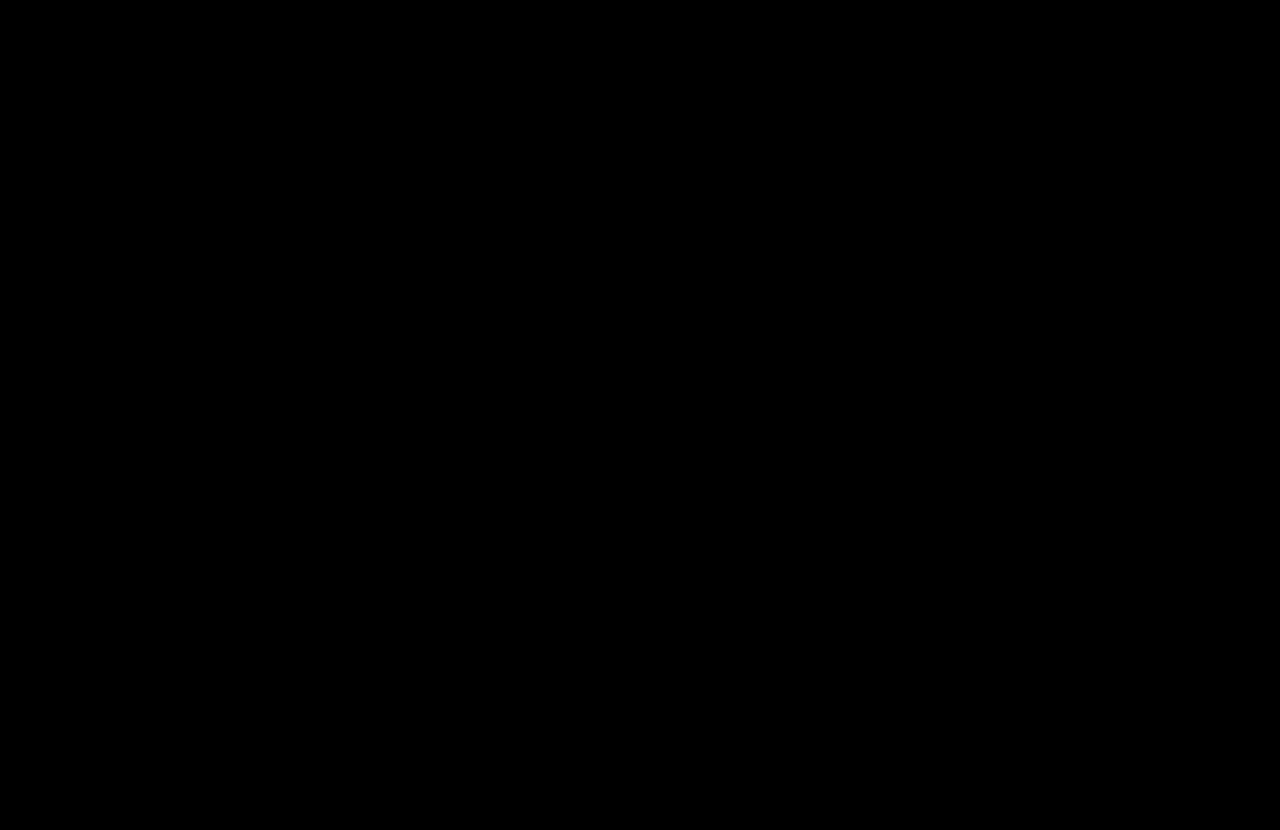
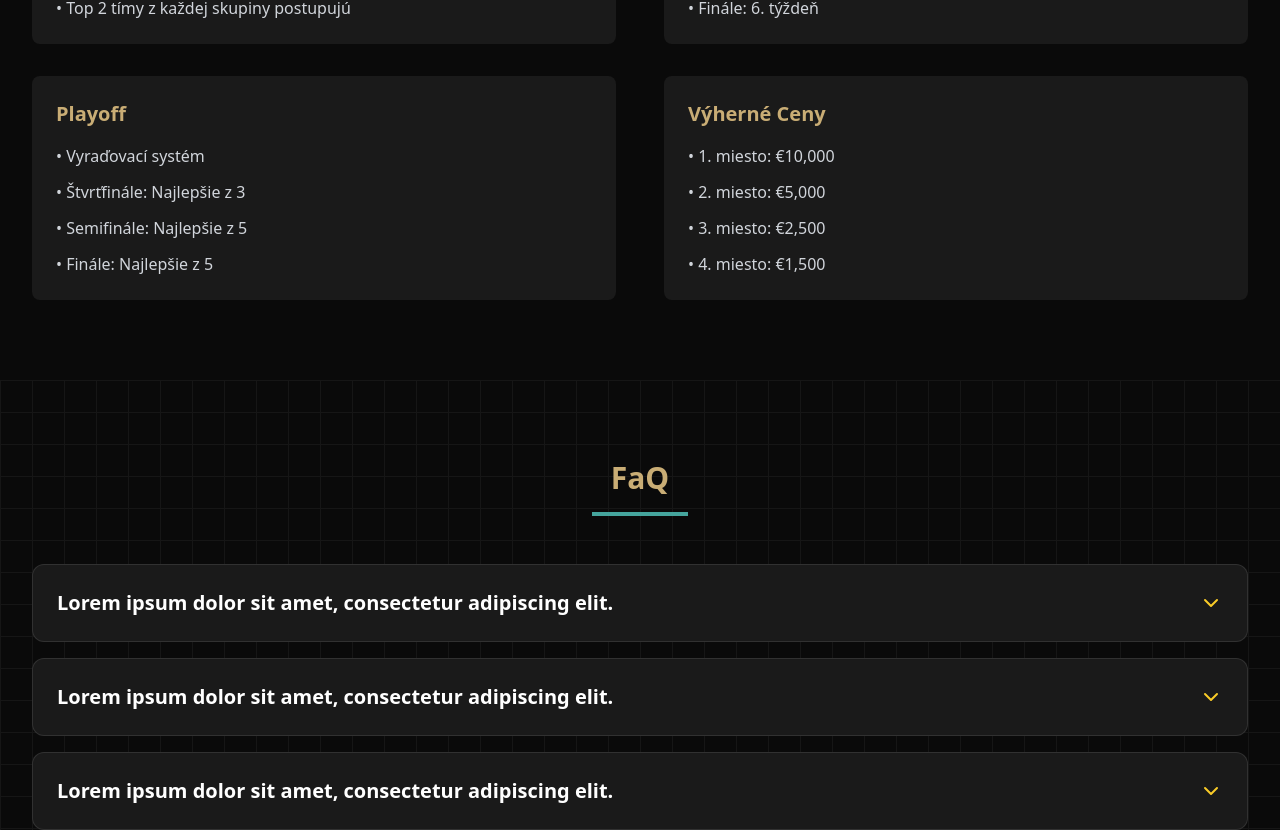
Before and after one commit to IdkAccount3737/project, a React (Vite) app: page / in a window 1280 px wide. Shown: the part 1732-2562 px from the top of the page. Before the commit the page ends 1544 px from the top, so only its background shows below. Built offline with nearby package versions, Linux system fonts and the light colour scheme.

Commit message:
[ + ] New sections

```diff
--- a/src/App.tsx
+++ b/src/App.tsx
@@ -20,6 +20,9 @@ function App() {
           <Hero />
           <About />
         </main>
+        <TournamentStructure />
+        <FAQ />
+        <Contact />
         <Footer />
       </div>
     </div>
--- a/src/components/FAQ.tsx
+++ b/src/components/FAQ.tsx
@@ -8,25 +8,27 @@ const FAQ = () => {
 
   const faqs = [
     {
-      question: 'Who can participate in the tournament?',
-      answer: 'The tournament is open to all European teams that meet our eligibility criteria. Players must be at least 16 years old and reside in Europe.'
+      question: 'Lorem ipsum dolor sit amet, consectetur adipiscing elit.',
+      answer: 'Lorem ipsum dolor sit amet, consectetur adipiscing elit.'
     },
     {
-      question: 'What is the prize pool?',
-      answer: 'The total prize pool will be announced before the tournament begins. Prizes will be distributed among top-performing teams.'
+      question: 'Lorem ipsum dolor sit amet, consectetur adipiscing elit.',
+      answer: 'Lorem ipsum dolor sit amet, consectetur adipiscing elit.'
     },
     {
-      question: 'How do I register my team?',
-      answer: 'Registration can be completed through our tournament portal. Make sure to have all team members\' information ready before registering.'
+      question: 'Lorem ipsum dolor sit amet, consectetur adipiscing elit.',
+      answer: 'Lorem ipsum dolor sit amet, consectetur adipiscing elit.'
     },
     {
-      question: 'What is the tournament format?',
-      answer: 'The tournament follows a group stage followed by single elimination playoffs. Detailed format information can be found in the Tournament Structure section.'
+      question: 'Lorem ipsum dolor sit amet, consectetur adipiscing elit.',
+      answer: 'Lorem ipsum dolor sit amet, consectetur adipiscing elit.'
     }
   ];
 
   return (
     <section id="faq" className="py-20 bg-[#0a0a0a] relative">
+            <div className="absolute inset-0 bg-[url('/grid.svg')] opacity-5" />
+
 
       <div className="max-w-7xl mx-auto px-4 sm:px-6 lg:px-8 relative">
         <FadeIn>
--- a/src/components/Hero.tsx
+++ b/src/components/Hero.tsx
@@ -1,5 +1,3 @@
-import React from 'react';
-import { Trophy } from 'lucide-react';
 import { motion } from 'framer-motion';
 import ParallaxScroll from './animations/ParallaxScroll';
 import logo from '../res/SURGE_logo_znak_gold.png';
@@ -75,14 +73,7 @@ const Hero = () => {
             animate={{ y: 0, opacity: 1 }}
             transition={{ duration: 0.8, delay: 1.1 }}
           >
-            <span className="relative z-10 text-white">Zaregistrujte sa</span>
-            <motion.div
-              className="absolute inset-0 bg-gradient-to-r from-[#00CED1] to-[#FFD700]"
-              initial={{ x: "100%" }}
-              whileHover={{ x: 0 }}
-              transition={{ duration: 0.3 }}
-            />
-            <div className="absolute inset-0 bg-[#00CED1]" />
+
           </motion.a>
         </div>
       </ParallaxScroll>
--- a/src/components/Navbar.tsx
+++ b/src/components/Navbar.tsx
@@ -9,7 +9,6 @@ const Navbar = () => {
 
   const navItems = [
     { name: 'O nás', href: '#about' },
-    { name: 'Guidelines', href: '#guidelines' },
     { name: 'FAQ', href: '#faq' },
     { name: 'Turnajová štruktúra', href: '#rules' },
     { name: 'Kontakt', href: '#tournament' },
```
Also changed, not shown: 3 other files (tests, documents, lock files or other folders).
